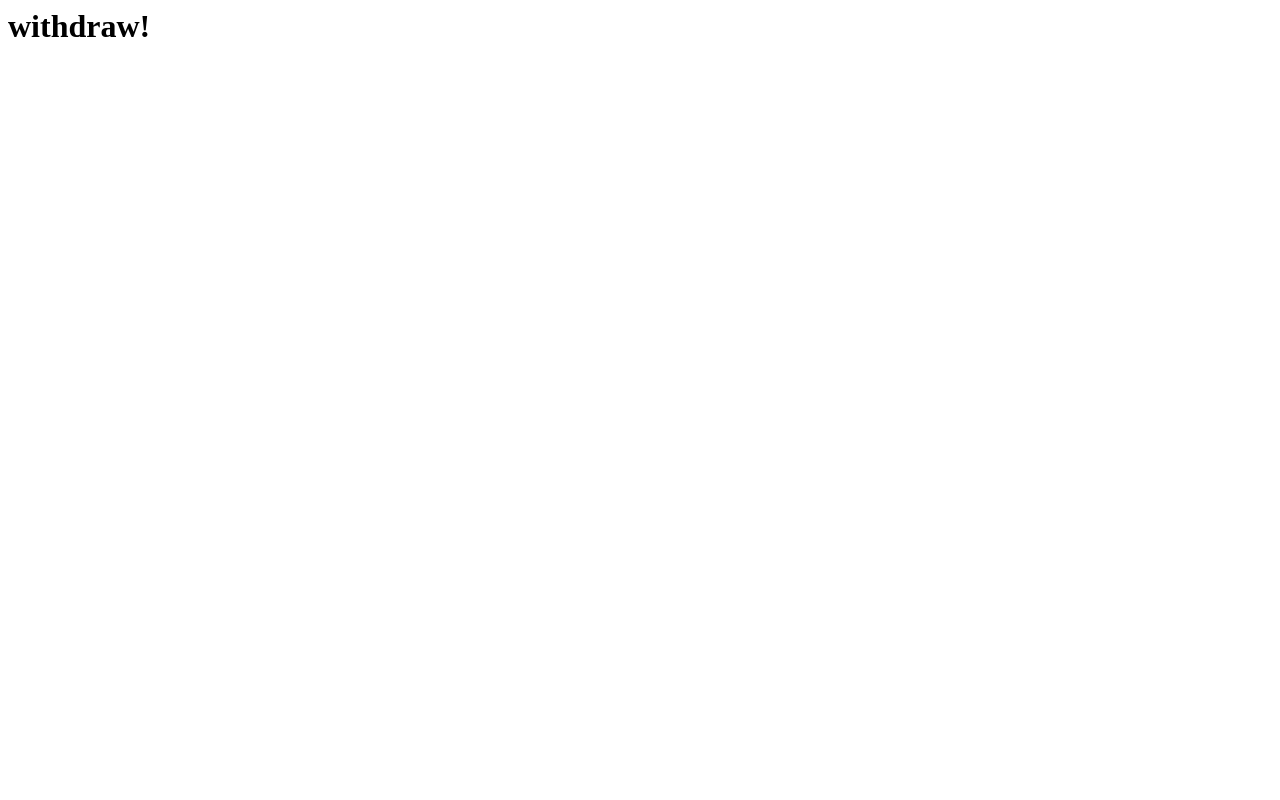
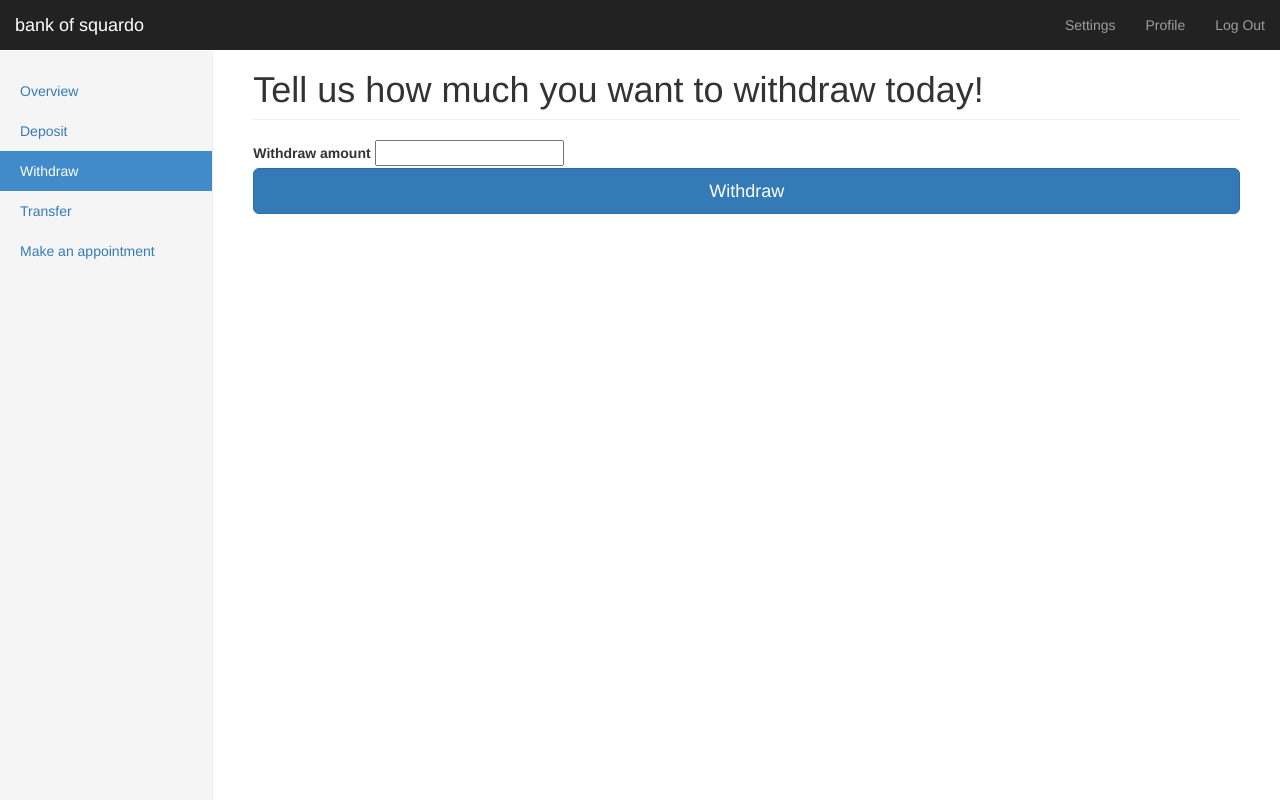
Before and after one commit to rajc1729/362_banking, a Flask app: page /withdraw in a window 1280 px wide. Before the commit the page is almost empty. Run offline with Flask 2, Linux system fonts and the light colour scheme; the visitor is signed in with stand-in values (Sample User, id 1); data comes from the database, SQL or seed files in the repository; some libraries are stand-ins or nearby versions.

Commit message:
Add files via upload

```diff
--- a/app.py
+++ b/app.py
@@ -10,6 +10,8 @@ import os
 import time
 import datetime
 from sqlalchemy.ext.declarative import declarative_base
+from flask_admin.contrib.sqla import ModelView
+from flask_admin import Admin
 
 Base = declarative_base()
 app = Flask(__name__)
@@ -23,6 +25,7 @@ db = SQLAlchemy(app)
 login_manager = LoginManager()
 login_manager.init_app(app)
 login_manager.login_view = 'login'
+admin=Admin(app)
 
 class User(UserMixin, db.Model):
 
@@ -41,6 +44,8 @@ class User(UserMixin, db.Model):
 
     email = db.Column(db.String(50), unique=True)
     password = db.Column(db.String(80))
+
+
 
 class Account(db.Model):
     account_id=db.Column(db.Integer , db.ForeignKey('user.id'), primary_key=True,autoincrement = True)
@@ -87,6 +92,13 @@ class DepositForm(FlaskForm):
     amount_deposit = FloatField('Deposit amount', validators=[InputRequired()])
     deposit=SubmitField("Deposit")
 
+class WithdrawForm(FlaskForm):
+    amount_withdraw = FloatField('Withdraw amount', validators=[InputRequired()])
+    withdraw=SubmitField("Withdraw")
+
+
+
+
 
 @app.route('/')
 def index():
@@ -131,7 +143,8 @@ def signup():
 @login_required
 def dashboard():
     user = User.query.filter_by(username=current_user.username).first()
-    return render_template('dashboard.html', user_name=current_user.username,name=user.name,address=user.address,city=user.city,state=user.state,zipcode=user.zipcode,phone=user.phone_number )
+    account = Account.query.filter_by(account_id=user.id).first()
+    return render_template('dashboard.html', user_name=current_user.username,name=user.name,address=user.address,city=user.city,state=user.state,zipcode=user.zipcode,phone=user.phone_number,balance=account.balance )
 
 @app.route('/deposit', methods=['GET', 'POST'])
 @login_required
@@ -153,12 +166,25 @@ def deposit():
     return render_template('deposit.html', form=form )
     #return '<h1> deposit!</h1>'
 
-@app.route('/withdraw')
+@app.route('/withdraw', methods=['GET', 'POST'])
 @login_required
 def withdraw():
+    form=WithdrawForm()
+    user = User.query.filter_by(username=current_user.username).first()
+    account = Account.query.filter_by(account_id=user.id).first()
+    if form.validate_on_submit():
+        if (form.amount_withdraw.data)<=account.balance:
+            new_transaction=Transaction(account_id=user.id, amount=(-(form.amount_withdraw.data)), balance=float((account.balance)-form.amount_withdraw.data) , time=datetime.datetime.now(), type="Withdraw")
+            account.balance=((account.balance)-form.amount_withdraw.data)
 
-    #return render_template('withdraw.html',  )
-    return '<h1> withdraw!</h1>'
+            db.session.add(new_transaction)
+            db.session.commit()
+            return '<h1>New withdraw made!</h1>'
+        else:
+            return '<h1>Insufficient balance!</h1>'
+
+    return render_template('withdraw.html', form=form )
+    #return '<h1> withdraw!</h1>'
 
 @app.route('/transfer')
 @login_required
--- a/templates/dashboard.html
+++ b/templates/dashboard.html
@@ -74,7 +74,11 @@ Dashboard
             </div>
 
 
+            <div class="col-xs-6 col-sm-3 placeholder">
 
+                Balance:<h4>$ {{ balance }}</h4>
+
+            </div>
 
           </div>
 
--- /dev/null
+++ b/templates/withdraw.html
@@ -0,0 +1,69 @@
+{% extends "bootstrap/base.html" %}
+{% import "bootstrap/wtf.html" as wtf %}
+
+{% block title %}
+Dashboard
+{% endblock %}
+
+{% block styles %}
+{{super()}}
+<link rel="stylesheet" href="{{url_for('.static', filename='dashboard.css')}}">
+{% endblock %}
+
+{% block content %}
+    <nav class="navbar navbar-inverse navbar-fixed-top">
+      <div class="container-fluid">
+        <div class="navbar-header">
+          <button type="button" class="navbar-toggle collapsed" data-toggle="collapse" data-target="#navbar" aria-expanded="false" aria-controls="navbar">
+            <span class="sr-only">Toggle navigation</span>
+            <span class="icon-bar"></span>
+            <span class="icon-bar"></span>
+            <span class="icon-bar"></span>
+          </button>
+          <a class="navbar-brand" href="{{ url_for('dashboard') }}">bank of squardo</a>
+        </div>
+        <div id="navbar" class="navbar-collapse collapse">
+          <ul class="nav navbar-nav navbar-right">
+            <li><a href="#">Settings</a></li>
+            <li><a href="#">Profile</a></li>
+            <li><a href="{{ url_for('logout') }}">Log Out</a></li>
+          </ul>
+          <!--
+          <form class="navbar-form navbar-right">
+            <input type="text" class="form-control" placeholder="Search...">
+          </form>
+        -->
+        </div>
+      </div>
+    </nav>
+
+    <div class="container-fluid">
+      <div class="row">
+        <div class="col-sm-3 col-md-2 sidebar">
+          <ul class="nav nav-sidebar">
+            <li ><a href="{{ url_for('dashboard') }}">Overview <span class="sr-only">(current)</span></a></li>
+            <li ><a href="{{ url_for('deposit') }}">Deposit</a></li>
+            <li class="active" ><a href="{{ url_for('withdraw') }}">Withdraw</a></li>
+            <li><a href="{{ url_for('transfer') }}">Transfer</a></li>
+            <li><a href="{{ url_for('appointment') }}">Make an appointment</a></li>
+          </ul>
+
+
+        </div>
+        <div class="col-sm-9 col-sm-offset-3 col-md-10 col-md-offset-2 main">
+          <h1 class="page-header">Tell us how much you want to withdraw today!</h1>
+
+          <form class="form-signin" method="POST" action="/withdraw" >
+            {{ form.hidden_tag() }}
+            {{form.amount_withdraw.label}} {{ form.amount_withdraw }}
+             <button class="btn btn-lg btn-primary btn-block" type="submit">Withdraw</button>
+          </form>
+
+
+
+
+
+        </div>
+      </div>
+    </div>
+{% endblock %}
```
